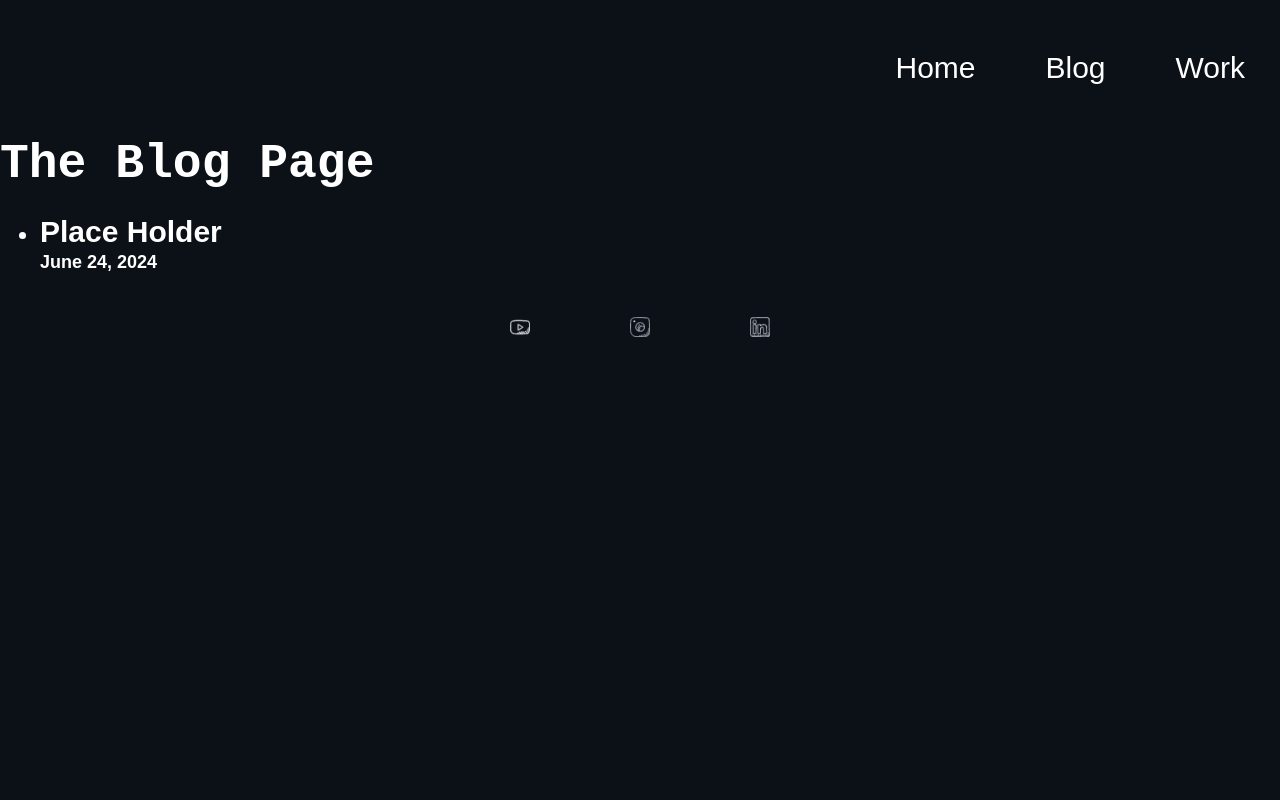
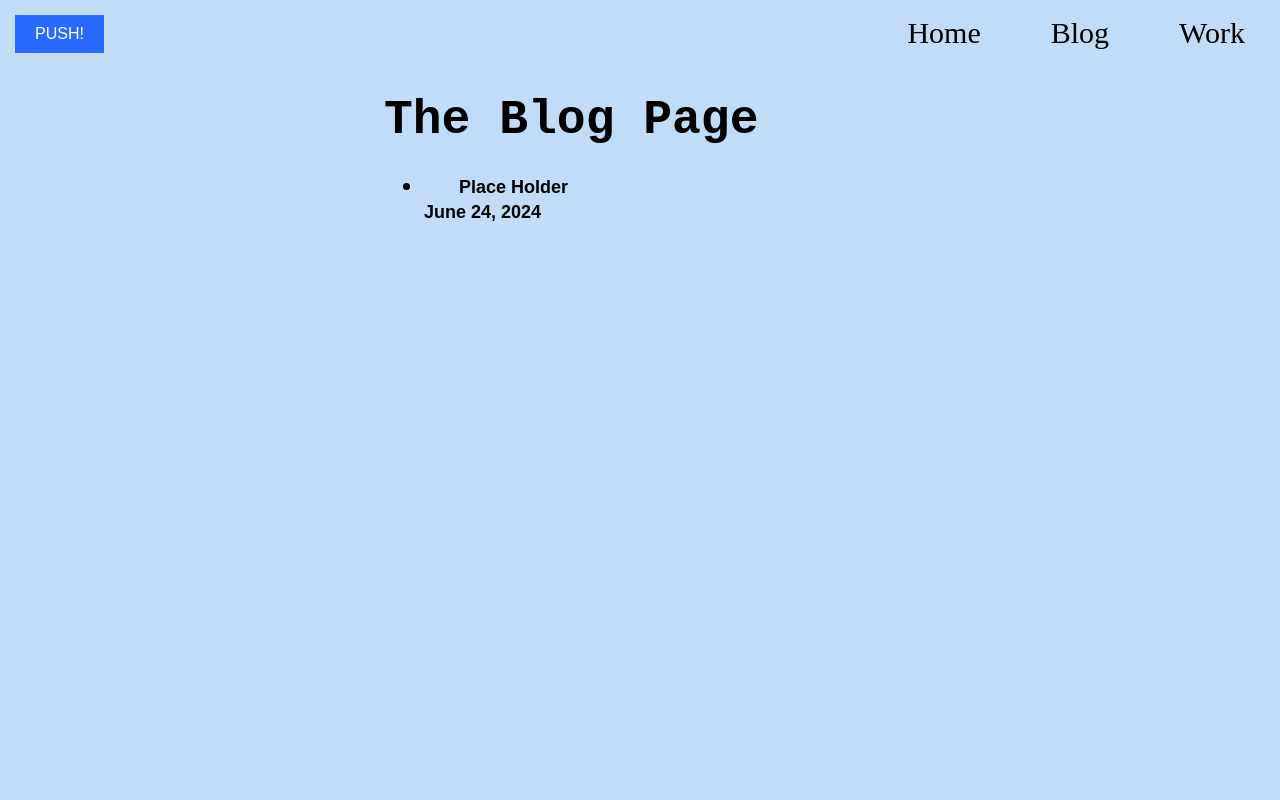
Before and after one commit to shpoopdy/Webby, a Next.js app: page /Blog in a window 1280 px wide. Shown: the top 800 px of the page. Built offline with nearby package versions, Linux system fonts and the light colour scheme.

Commit message:
Implement themes slowly

```diff
--- a/app/components/Navbar.jsx
+++ b/app/components/Navbar.jsx
@@ -3,7 +3,9 @@ import '../globals.css';
 
 export default function Navbar() {
   return (
+    <>
       <nav>
+        <button className='theme-toggle'>PUSH!</button>
         <ul>
           <li>
             <Link href="/">Home</Link>
@@ -16,5 +18,6 @@ export default function Navbar() {
           </li>
         </ul>
       </nav>
+    </>
   )
 }
--- a/app/globals.css
+++ b/app/globals.css
@@ -7,17 +7,23 @@
 :root {
   --ff-primary: 'Asap', sans-serif;
   --ff-secondary: 'PT Mono', monospace;
-
   --fw--reg: 400;
 
+  /* Dark Theme */
   --clr-bgDark: #0B1117;
+  --clr-fontLight: #ffffff;
+
+
+  /* Light Theme */
   --clr-bgLight: #c1dcf7;
+  --clr-fontDark: #000000;
+
   --clr-accent: #231F0F;
   --clr-accent2: #282E33;
   --clr-accent3: #02060A;
   --clr-accent4: #2969FE;
-  --clr-fontLight: #ffffff;
-  --clr-fontDark: #000000;
+
+
 
   --fs-h1: 3rem;
   --fs-h2: 2.25rem;
@@ -28,6 +34,19 @@
         0.125em 0.125em 0.25em rgba(0,0,0,.15);
 }
 
+
+
+/*
+.p_links-light {
+  font-size: 18px;
+  color: var(--clr-fontLight);
+  text-decoration: none;
+  transition: color 0.5s;
+}
+*/
+
+
+/*
 body {
   margin: 0;
   width: auto;
@@ -37,6 +56,7 @@ body {
   color: var(--clr-fontLight);
   background-color: var(--clr-bgDark);
 }
+*/
 
 h1 {
   margin: 0;
@@ -57,19 +77,23 @@ p {
   font-size: 18px;
 }
 
+
 a {
   font-size: 30px;
-  color: var(--clr-fontLight);
   text-decoration: none;
-  transition: color 0.5s;
+  padding: 35px;
+  border-bottom: 1px solid transparent;
+  transition: border-bottom 0.5s;
 }
 
+/*
 .p_links {
   font-size: 18px;
   color: var(--clr-fontLight);
   text-decoration: none;
   transition: color 0.5s;
 }
+*/
 
 a:hover {
   color: var(--clr-accent2);
@@ -89,7 +113,6 @@ a:visited {
 nav {
   display: flex;
   justify-content: flex-end;
-
 }
 
 nav ul {
@@ -97,6 +120,8 @@ nav ul {
   list-style: none;
 }
 
+
+/*
 nav li {
   padding: 35px;
   border-bottom: 1px solid transparent;
@@ -104,14 +129,9 @@ nav li {
   text-decoration: none;
   transition: border-bottom 0.5s;
 }
+*/
 
-.mainContain {
-  position: relative;
-  min-height: 100vh;
-  text-align: justify;
-  margin: 25px auto auto auto;
-  width: 40%;
-}
+
 
 @media (max-width: 768px) {
   .mainContain {
@@ -122,3 +142,64 @@ nav li {
     display: flex;
   }
 }
+
+.theme-toggle {
+  margin: 15px;
+  background-color: var(--clr-accent4);
+  color: var(--clr-fontLight);
+  border: none;
+  padding: 10px 20px;
+  cursor: pointer;
+  font-family: var(--ff-primary);
+  font-size: var(--fs-body);
+  transition: background-color 0.3s ease;
+}
+
+.body-dark {
+  margin: 0;
+  width: auto;
+  height: auto;
+  font-family: var(--ff-primary);
+  font-size: var(--fs-body);
+  color: var(--clr-fontLight);
+  background-color: var(--clr-bgDark);
+}
+
+.body-light {
+  margin: 0;
+  width: auto;
+  height: auto;
+  background-color: var(--clr-bgLight);
+}
+
+.body-light nav {
+  display: flex;
+  justify-content: space-between;
+}
+
+.body-light nav ul {
+  display: flex;
+  list-style: none;
+}
+
+.body-light nav li a {
+  color: var(--clr-fontDark);
+}
+
+.mainContain-light {
+  position: relative;
+  min-height: 100vh;
+  text-align: justify;
+  margin: 25px auto auto auto;
+  width: 40%;
+  font-family: var(--ff-primary);
+  font-size: var(--fs-body);
+  color: var(--clr-fontDark);
+}
+
+.mainContain-light a {
+  font-size: 18px;
+  color: var(--clr-fontDark);
+  text-decoration: none;
+  transition: color 0.5s;
+}
```
Also changed, not shown: app/page.jsx (+5 -3 lines). Lines whose indentation alone changed are shown as unchanged.
